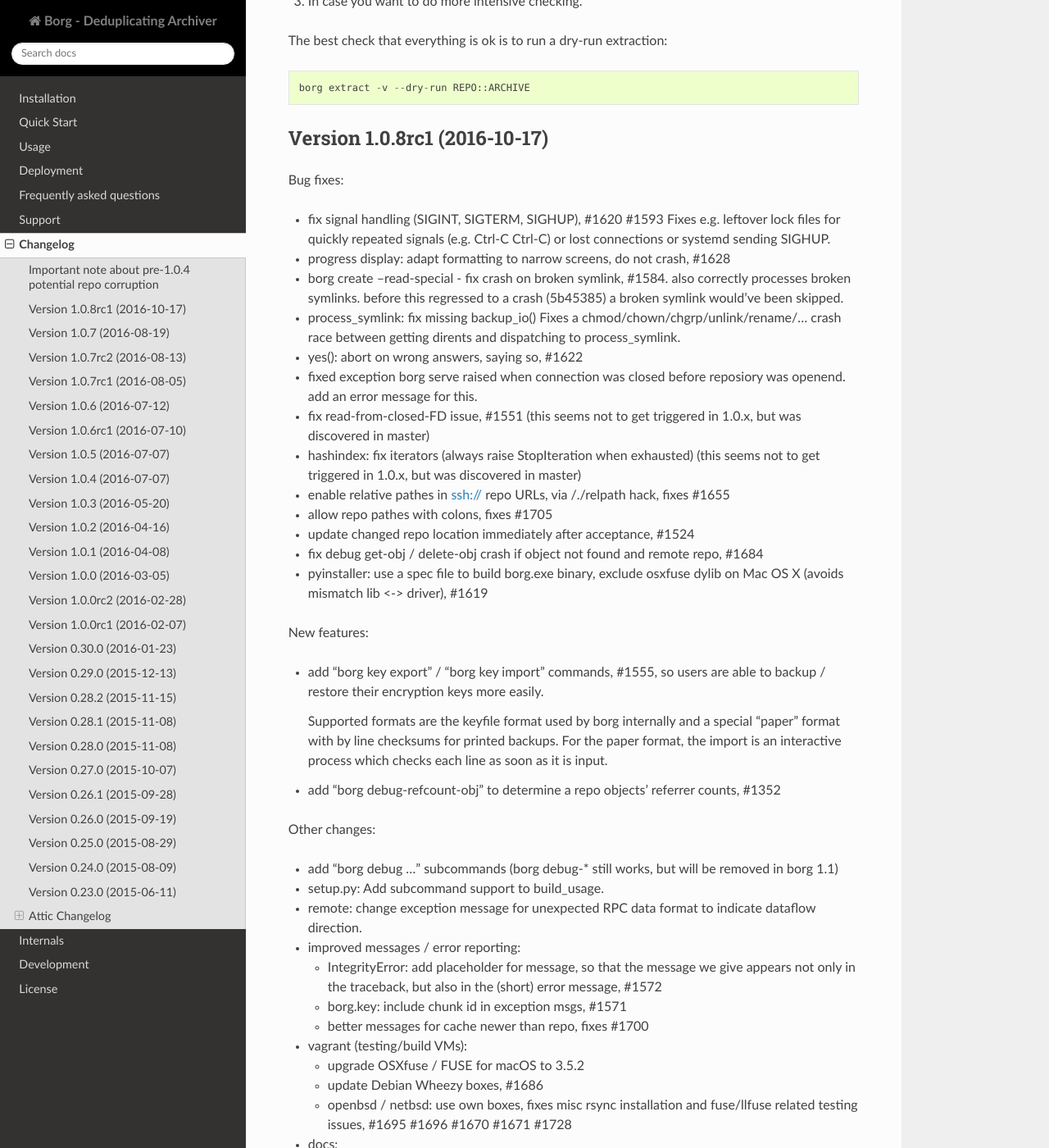
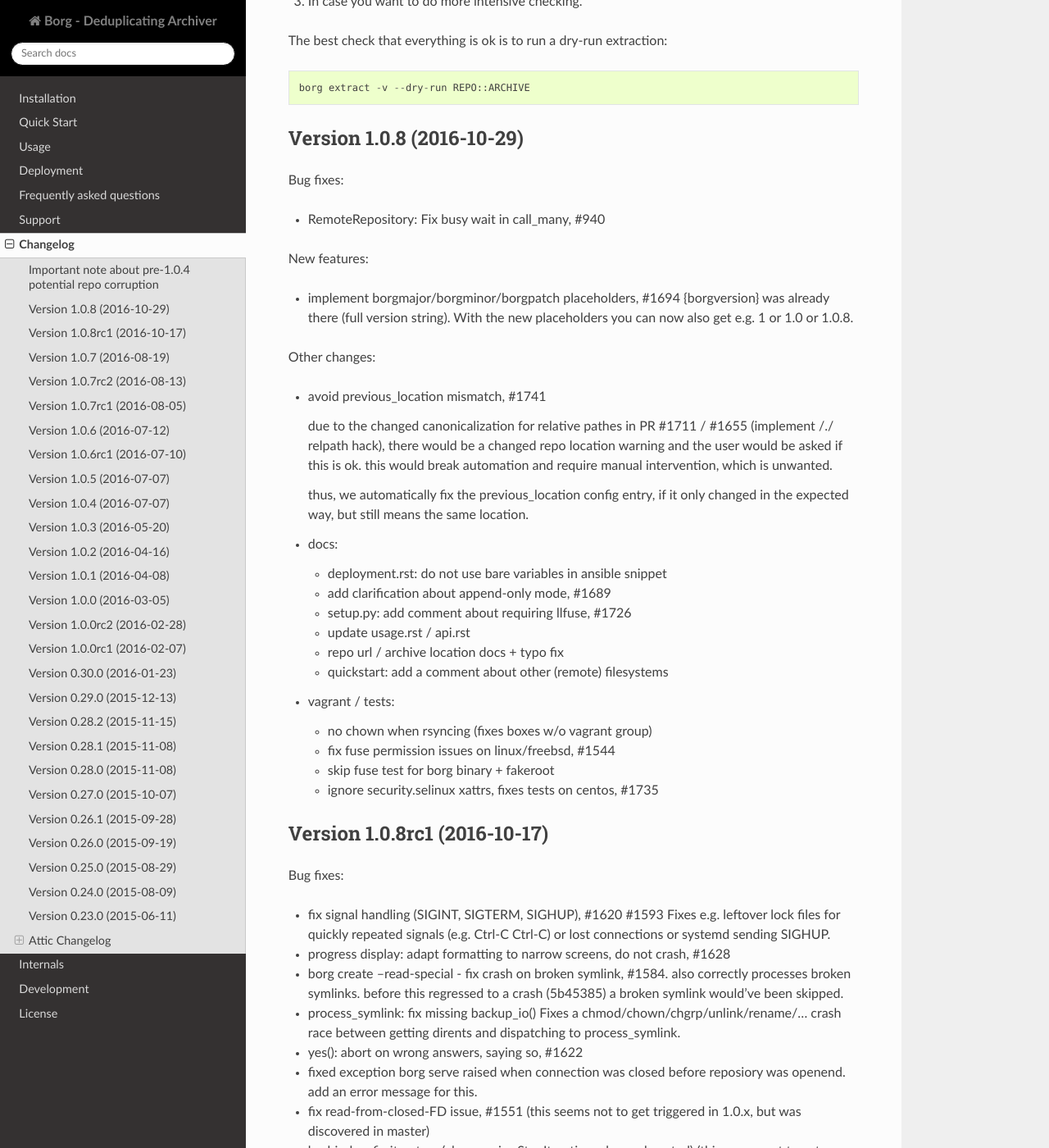
Before and after one commit to borgbackup/borg, a Sphinx documentation site: the page built from docs/changes.rst, in a window 1280 px wide and 1400 px high, scrolled down 1099 px. Shown: the whole window at 82% size. Built offline with Sphinx 7.4.7 and the Read the Docs theme 2.0.0, drawn with Linux system fonts in a browser that asks for light colours; pages that are not in the unit, such as notebooks, are missing from menus; the version number could not be read and is left out; some of the changed text lies outside the part shown.

Commit message:
update CHANGES (1.0-maint)

```diff
--- a/docs/changes.rst
+++ b/docs/changes.rst
@@ -48,6 +48,48 @@
 The best check that everything is ok is to run a dry-run extraction::
 
     borg extract -v --dry-run REPO::ARCHIVE
+
+
+Version 1.0.8 (2016-10-29)
+--------------------------
+
+Bug fixes:
+
+- RemoteRepository: Fix busy wait in call_many, #940
+
+New features:
+
+- implement borgmajor/borgminor/borgpatch placeholders, #1694
+  {borgversion} was already there (full version string). With the new
+  placeholders you can now also get e.g. 1 or 1.0 or 1.0.8.
+
+Other changes:
+
+- avoid previous_location mismatch, #1741
+
+  due to the changed canonicalization for relative pathes in PR #1711 / #1655
+  (implement /./ relpath hack), there would be a changed repo location warning
+  and the user would be asked if this is ok. this would break automation and
+  require manual intervention, which is unwanted.
+
+  thus, we automatically fix the previous_location config entry, if it only
+  changed in the expected way, but still means the same location.
+
+- docs:
+
+  - deployment.rst: do not use bare variables in ansible snippet
+  - add clarification about append-only mode, #1689
+  - setup.py: add comment about requiring llfuse, #1726
+  - update usage.rst / api.rst
+  - repo url / archive location docs + typo fix
+  - quickstart: add a comment about other (remote) filesystems
+
+- vagrant / tests:
+
+  - no chown when rsyncing (fixes boxes w/o vagrant group)
+  - fix fuse permission issues on linux/freebsd, #1544
+  - skip fuse test for borg binary + fakeroot
+  - ignore security.selinux xattrs, fixes tests on centos, #1735
 
 
 Version 1.0.8rc1 (2016-10-17)
```
Also changed, not shown: other parts of docs/changes.rst (+3 -3 lines).
